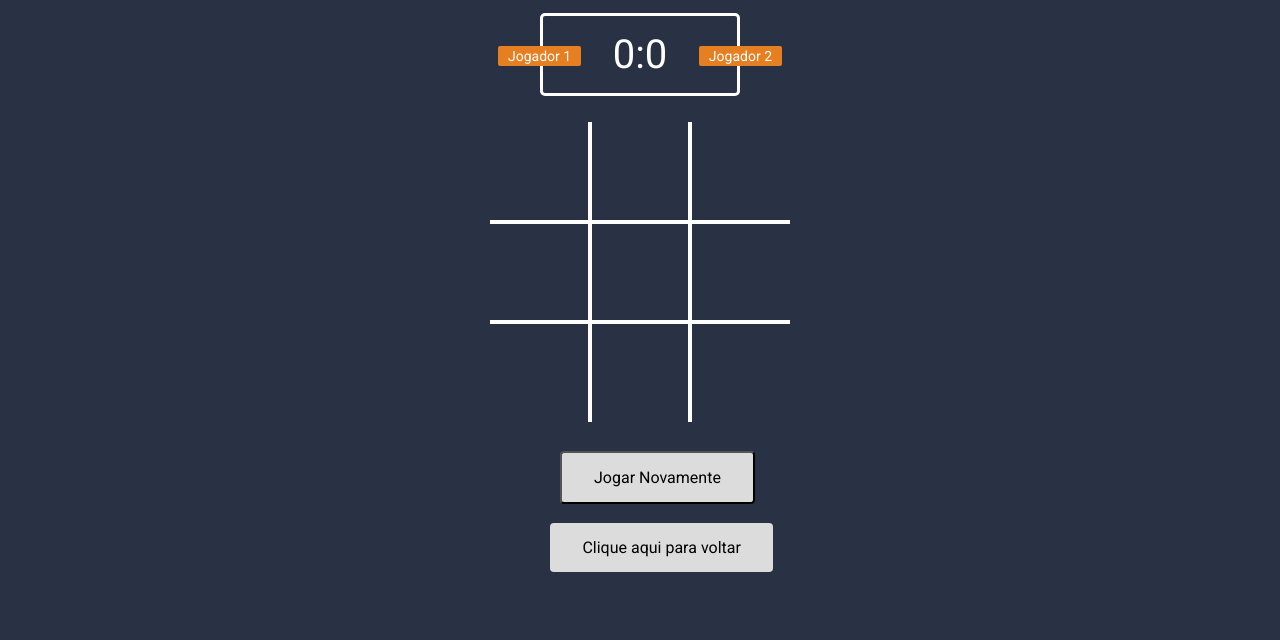
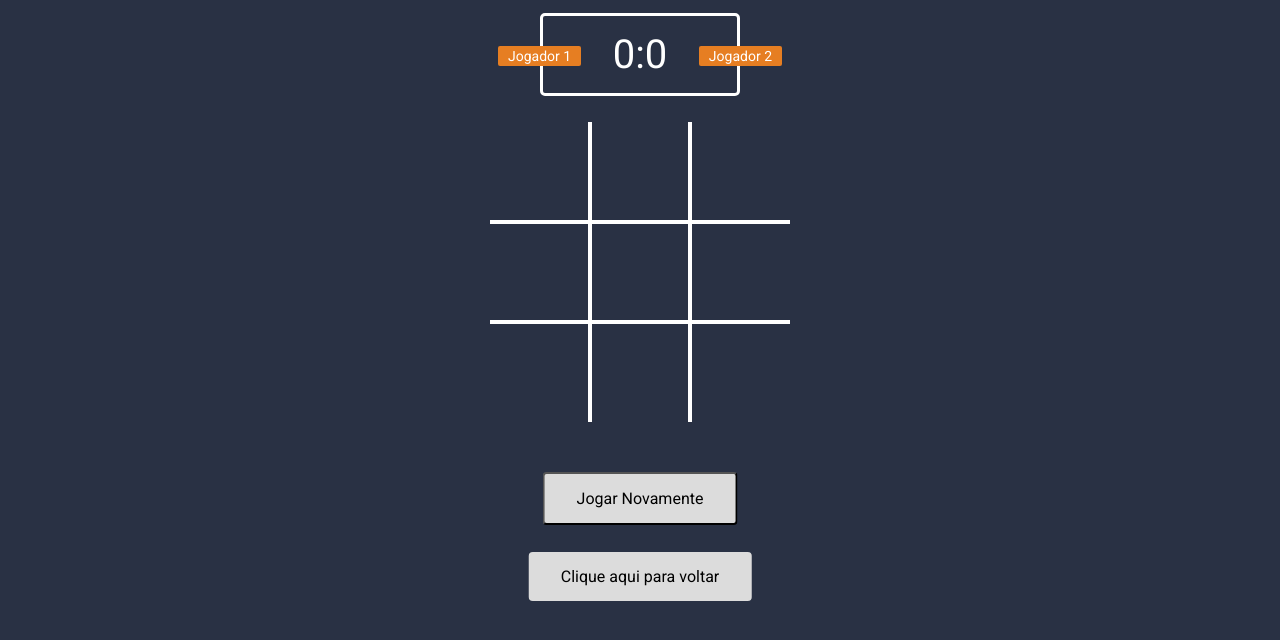
Before and after one commit to Jpcajueiro/Jpcajueiro.github.io, a plain HTML site: page page2.html in a window 1280 px wide. Shown: the part 78-718 px from the top of the page. Drawn offline with Linux system fonts and the light colour scheme.

Commit message:
Update CSS

```diff
--- a/styles.css
+++ b/styles.css
@@ -122,4 +122,5 @@ a {
     margin-top: 100px;
     margin-left: 40%;
     font-family: 'Roboto', sans-serif;
+    top: 630px;
   }
--- a/styles2.css
+++ b/styles2.css
@@ -121,13 +121,13 @@ table tr td:last-child {
     padding: 15px 32px;
     text-align: center;
     text-decoration: none;
-    display: inline-block;
     font-size: 16px;
-    margin: 4px 2px;
     cursor: pointer;
-    margin-top: 335px;
-    margin-left: 43.75%;
     font-family: 'Roboto', sans-serif;
+    position: absolute;
+    left: 50%;
+    transform: translateX(-50%);
+    top: 550px;
   }
 
   a {
@@ -138,11 +138,11 @@ table tr td:last-child {
     padding: 15px 32px;
     text-align: center;
     text-decoration: none;
-    display: inline-block;
     font-size: 16px;
-    margin: 4px 2px;
     cursor: pointer;
-    margin-top: 15px;
-    margin-left: 43%;
     font-family: 'Roboto', sans-serif;
+    position: absolute;
+    left: 50%;
+    transform: translateX(-50%);
+    top: 630px;
   }
```
